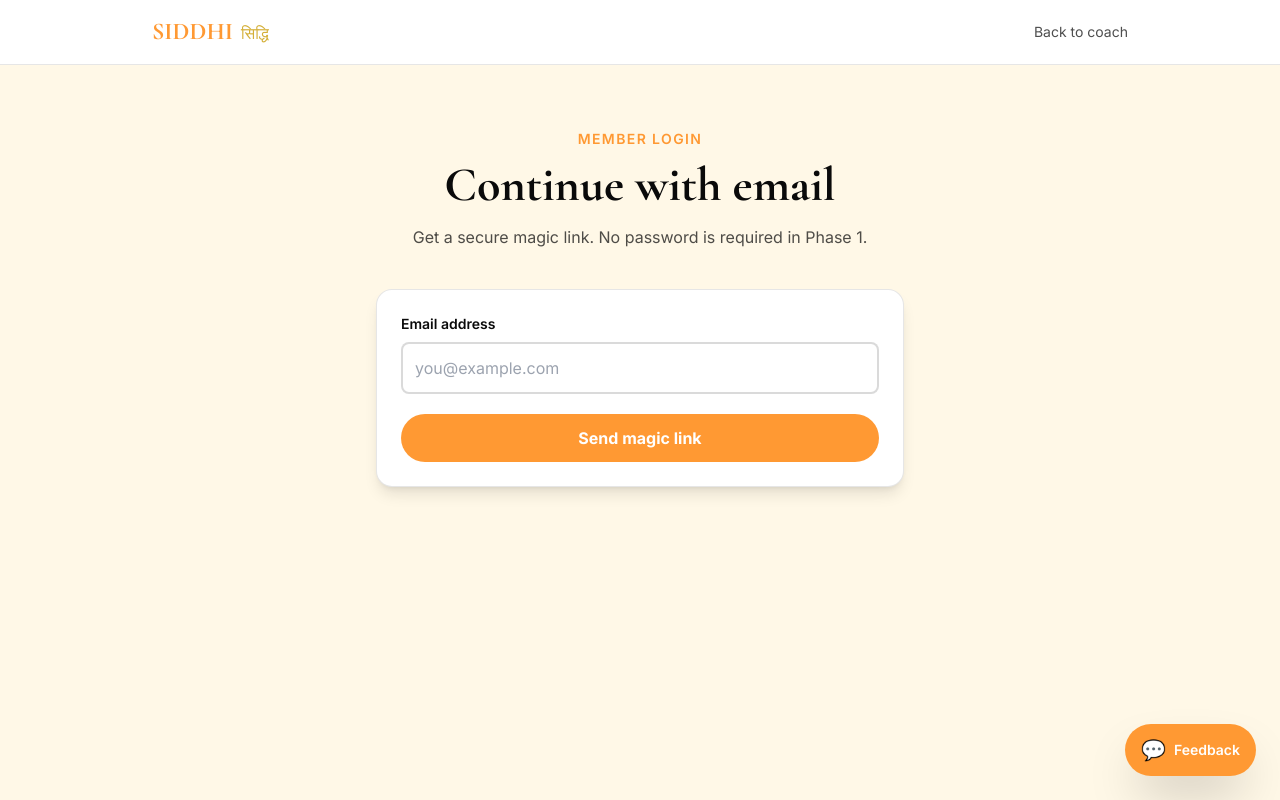
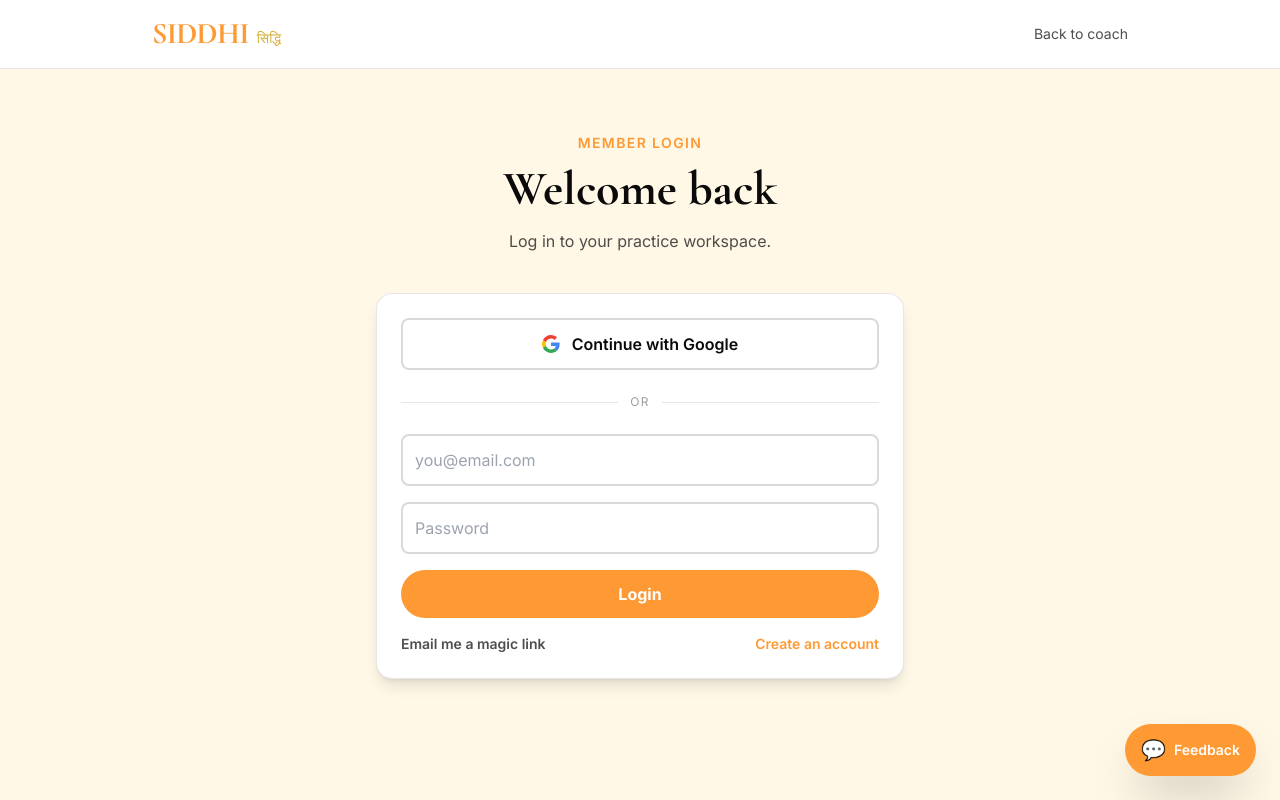
Before and after one commit to Siddhi1987/siddhi-app, a Next.js app: page /login in a window 1280 px wide. Built offline with nearby package versions, Linux system fonts and the light colour scheme; no server answers; a web font is replaced by a local one.

Commit message:
Refactor login component for improved functionality

```diff
--- a/pages/login.jsx
+++ b/pages/login.jsx
@@ -1,98 +1,131 @@
+// pages/login.jsx — email/password (primary) + Continue with Google + magic-link fallback.
+// NOTE: Google button only works after you enable Google in Supabase (see google_oauth_setup.md).
+
 import Link from 'next/link';
 import { useState } from 'react';
+import { useRouter } from 'next/router';
 import { isSupabaseConfigured, supabase } from '../lib/supabaseClient';
+import Logo from '../components/Logo';
 
 export default function Login() {
+  const router = useRouter();
   const [email, setEmail] = useState('');
+  const [password, setPassword] = useState('');
+  const [loading, setLoading] = useState(false);
   const [status, setStatus] = useState('');
-  const [loading, setLoading] = useState(false);
 
-  const handleLogin = async (event) => {
-    event.preventDefault();
+  const redirectTo =
+    typeof window !== 'undefined' ? `${window.location.origin}/dashboard` : undefined;
 
+  const loginWithPassword = async (e) => {
+    e.preventDefault();
     if (!isSupabaseConfigured) {
-      setStatus('Supabase is not configured yet. Please add the Phase 1 environment variables.');
+      setStatus('Supabase is not configured yet.');
       return;
     }
-
     setLoading(true);
     setStatus('');
-
-    const redirectTo =
-      typeof window !== 'undefined'
-        ? `${window.location.origin}/dashboard`
-        : process.env.NEXT_PUBLIC_SITE_URL
-          ? `${process.env.NEXT_PUBLIC_SITE_URL}/dashboard`
-          : undefined;
-
-    const { error } = await supabase.auth.signInWithOtp({
-      email,
-      options: {
-        emailRedirectTo: redirectTo,
-      },
+    const { error } = await supabase.auth.signInWithPassword({
+      email: email.trim().toLowerCase(),
+      password,
     });
-
+    setLoading(false);
     if (error) {
       setStatus(error.message);
     } else {
-      setStatus('Magic link sent. Please check your email to continue.');
+      router.replace('/dashboard');
     }
+  };
 
+  const loginWithGoogle = async () => {
+    if (!isSupabaseConfigured) return;
+    setStatus('');
+    const { error } = await supabase.auth.signInWithOAuth({
+      provider: 'google',
+      options: { redirectTo },
+    });
+    if (error) setStatus(error.message);
+  };
+
+  const sendMagicLink = async () => {
+    if (!isSupabaseConfigured) {
+      setStatus('Supabase is not configured yet.');
+      return;
+    }
+    const cleanEmail = email.trim().toLowerCase();
+    if (!/^[^\s@]+@[^\s@]+\.[^\s@]+$/.test(cleanEmail)) {
+      setStatus('Enter your email above first, then tap “Email me a magic link”.');
+      return;
+    }
+    setLoading(true);
+    setStatus('');
+    const { error } = await supabase.auth.signInWithOtp({
+      email: cleanEmail,
+      options: { emailRedirectTo: redirectTo },
+    });
     setLoading(false);
+    setStatus(error ? error.message : 'Magic link sent. Check your email to continue.');
   };
 
   return (
     <div className="min-h-screen bg-siddhi-ivory text-siddhi-black">
       <nav className="border-b border-siddhi-black/10 bg-white">
         <div className="max-w-5xl mx-auto px-6 py-4 flex items-center justify-between">
-          <Link href="/" className="flex items-baseline gap-2">
-            <span className="font-display text-2xl font-bold text-siddhi-saffron">SIDDHI</span>
-            <span className="font-sanskrit text-siddhi-gold">सिद्धि</span>
-          </Link>
-          <Link href="/interview" className="text-sm text-siddhi-black/60 hover:text-siddhi-saffron">
-            Back to coach
-          </Link>
+          <Logo />
+          <Link href="/interview" className="text-sm text-siddhi-black/60 hover:text-siddhi-saffron">Back to coach</Link>
         </div>
       </nav>
-
       <main className="max-w-xl mx-auto px-6 py-16">
         <div className="text-center mb-10">
-          <p className="text-sm uppercase tracking-widest text-siddhi-saffron font-semibold mb-3">
-            Member Login
-          </p>
-          <h1 className="font-display text-4xl md:text-5xl font-bold mb-4">
-            Continue with email
-          </h1>
-          <p className="text-siddhi-black/60">
-            Get a secure magic link. No password is required in Phase 1.
-          </p>
+          <p className="text-sm uppercase tracking-widest text-siddhi-saffron font-semibold mb-3">Member Login</p>
+          <h1 className="font-display text-4xl md:text-5xl font-bold mb-4">Welcome back</h1>
+          <p className="text-siddhi-black/60">Log in to your practice workspace.</p>
         </div>
 
-        <form onSubmit={handleLogin} className="bg-white border border-siddhi-black/10 rounded-2xl p-6 shadow-lg">
-          <label className="block text-sm font-semibold mb-2">Email address</label>
-          <input
-            type="email"
-            value={email}
-            onChange={(event) => setEmail(event.target.value)}
-            placeholder="you@example.com"
-            required
-            className="w-full p-3 border-2 border-siddhi-black/15 rounded-lg focus:border-siddhi-saffron focus:outline-none"
-          />
+        <div className="bg-white border border-siddhi-black/10 rounded-2xl p-6 shadow-lg">
+          <button
+            type="button"
+            onClick={loginWithGoogle}
+            className="w-full flex items-center justify-center gap-3 px-6 py-3 rounded-lg border-2 border-siddhi-black/15 font-semibold hover:border-siddhi-saffron transition"
+          >
+            <svg width="18" height="18" viewBox="0 0 48 48" aria-hidden="true">
+              <path fill="#EA4335" d="M24 9.5c3.54 0 6.71 1.22 9.21 3.6l6.85-6.85C35.9 2.38 30.47 0 24 0 14.62 0 6.51 5.38 2.56 13.22l7.98 6.19C12.43 13.72 17.74 9.5 24 9.5z"/>
+              <path fill="#4285F4" d="M46.98 24.55c0-1.57-.15-3.09-.38-4.55H24v9.02h12.94c-.58 2.96-2.26 5.48-4.78 7.18l7.73 6c4.51-4.18 7.09-10.36 7.09-17.65z"/>
+              <path fill="#FBBC05" d="M10.53 28.59c-.48-1.45-.76-2.99-.76-4.59s.27-3.14.76-4.59l-7.98-6.19C.92 16.46 0 20.12 0 24c0 3.88.92 7.54 2.56 10.78l7.97-6.19z"/>
+              <path fill="#34A853" d="M24 48c6.48 0 11.93-2.13 15.89-5.81l-7.73-6c-2.15 1.45-4.92 2.3-8.16 2.3-6.26 0-11.57-4.22-13.47-9.91l-7.98 6.19C6.51 42.62 14.62 48 24 48z"/>
+            </svg>
+            Continue with Google
+          </button>
 
-          <button
-            type="submit"
-            disabled={loading}
-            className="w-full mt-5 px-6 py-3 rounded-full bg-siddhi-saffron text-white font-bold hover:bg-siddhi-gold transition disabled:opacity-60"
-          >
-            {loading ? 'Sending...' : 'Send magic link'}
-          </button>
+          <div className="flex items-center gap-3 my-6">
+            <div className="h-px flex-1 bg-siddhi-black/10" />
+            <span className="text-xs text-siddhi-black/40 uppercase tracking-widest">or</span>
+            <div className="h-px flex-1 bg-siddhi-black/10" />
+          </div>
+
+          <form onSubmit={loginWithPassword} className="space-y-4">
+            <input value={email} onChange={(e) => setEmail(e.target.value)} type="email" required placeholder="you@email.com" className="w-full p-3 border-2 border-siddhi-black/15 rounded-lg focus:border-siddhi-saffron focus:outline-none" />
+            <input value={password} onChange={(e) => setPassword(e.target.value)} type="password" required placeholder="Password" className="w-full p-3 border-2 border-siddhi-black/15 rounded-lg focus:border-siddhi-saffron focus:outline-none" />
+            <button type="submit" disabled={loading} className="w-full px-6 py-3 rounded-full bg-siddhi-saffron text-white font-bold hover:bg-siddhi-gold transition disabled:opacity-60">
+              {loading ? 'Logging in…' : 'Login'}
+            </button>
+          </form>
+
+          <div className="mt-4 flex items-center justify-between text-sm">
+            <button type="button" onClick={sendMagicLink} className="font-semibold text-siddhi-black/60 hover:text-siddhi-saffron">
+              Email me a magic link
+            </button>
+            <Link href="/signup" className="font-semibold text-siddhi-saffron hover:underline">
+              Create an account
+            </Link>
+          </div>
 
           {status && (
             <div className="mt-4 rounded-lg border border-siddhi-black/10 bg-siddhi-ivory p-4 text-sm text-siddhi-black/75">
               {status}
             </div>
           )}
-        </form>
+        </div>
       </main>
     </div>
   );
```
